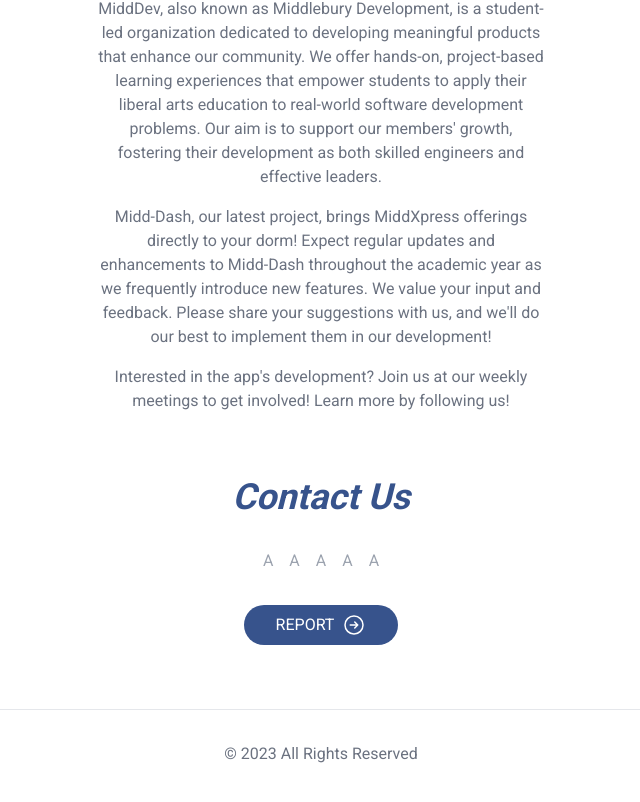
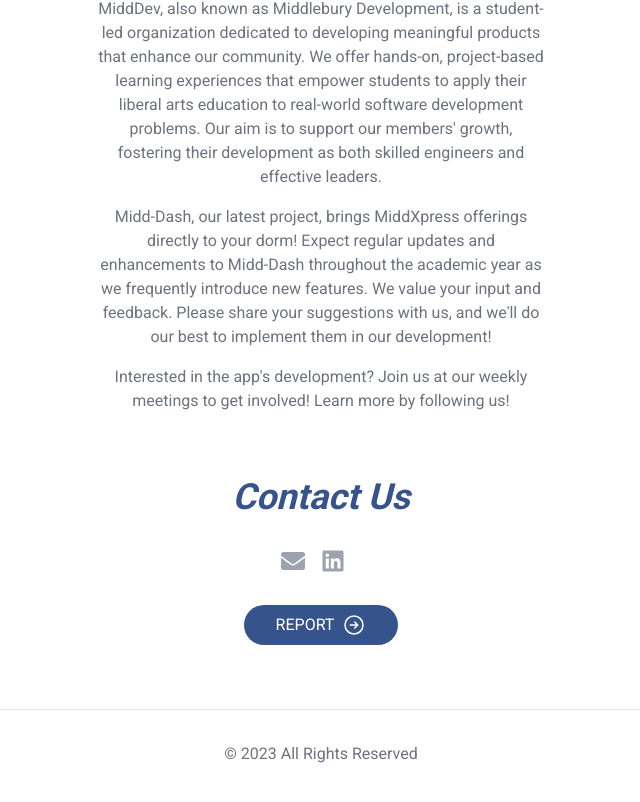
Before and after one commit to jacobzhang22/middDash-fork, a Next.js app: page / in a window 1280 px wide. Shown: the part 667-1469 px from the top of the page, without its empty margins (319-959 px from the left). Built offline with nearby package versions, Linux system fonts and the light colour scheme; no server answers; the database is empty.

Commit message:
Updated metadata and contact us icons on homepage

```diff
--- a/package.json
+++ b/package.json
@@ -30,6 +30,7 @@
     "react": "^18",
     "react-dom": "^18",
     "react-hot-toast": "^2.4.1",
+    "react-icons": "^5.0.1",
     "stripe": "^14.10.0",
     "uniqid": "^5.4.0"
   },
--- a/src/app/layout.js
+++ b/src/app/layout.js
@@ -1,14 +1,14 @@
-import { Roboto } from 'next/font/google';
-import './globals.css';
-import Header from '../components/layout/Header';
-import { AppProvider } from '../components/AppContext';
+import "./globals.css";
+import { Roboto } from "next/font/google";
 import { Toaster } from "react-hot-toast";
+import { AppProvider } from "../components/AppContext";
+import Header from "../components/layout/Header";
 
-const roboto = Roboto({ subsets: ['latin'], weight: ['400', '500', '700'] });
+const roboto = Roboto({ subsets: ["latin"], weight: ["400", "500", "700"] });
 
 export const metadata = {
-  title: 'Create Next App',
-  description: 'Generated by create next app',
+  title: "MIDD-DASH",
+  description: "Have Middlebury food products delivered directly to your room!",
 };
 
 export default function RootLayout({ children }) {
--- a/src/components/layout/SocialMediaBar.js
+++ b/src/components/layout/SocialMediaBar.js
@@ -1,11 +1,5 @@
-// import { FontAwesomeIcon } from "@fortawesome/react-fontawesome";
-// import { faEnvelope, faHouse } from "@fortawesome/free-solid-svg-icons";
-// import {
-//   faLinkedinIn,
-//   faInstagram,
-//   faTiktok,
-// } from "@fortawesome/free-brands-svg-icons";
-import SectionHeaders from './SectionHeaders';
+import { FaEnvelope, FaLinkedin } from "react-icons/fa";
+import SectionHeaders from "./SectionHeaders";
 
 export default function Header() {
   return (
@@ -15,63 +9,22 @@
         <ul className="flex list-none p-0 justify-center">
           <li className="mr-4">
             <a
-              href="mailto:jyzhang@middlebury.edu"
+              href="mailto:midddev@middlebury.edu"
               target="_blank"
               rel="noopener noreferrer"
               className="text-gray-400 hover:text-gray-800"
             >
-              A
-              {/* <FontAwesomeIcon icon={faEnvelope} className="social-icon-size" /> */}
+              <FaEnvelope size="1.5em" />
             </a>
           </li>
           <li className="mr-4">
             <a
-              href="https://www.linkedin.com/company/middlebury-development/mycompany/"
+              href="https://www.linkedin.com/company/middlebury-development/"
               target="_blank"
               rel="noopener noreferrer"
               className="text-gray-400 hover:text-gray-800"
             >
-              A
-              {/* <FontAwesomeIcon */}
-              {/* icon={faLinkedinIn} */}
-              {/* className="social-icon-size" */}
-              {/* /> */}
-            </a>
-          </li>
-          <li className="mr-4">
-            <a
-              href="https://www.instagram.com/yourpage"
-              target="_blank"
-              rel="noopener noreferrer"
-              className="text-gray-400 hover:text-gray-800"
-            >
-              A
-              {/* <FontAwesomeIcon */}
-              {/* icon={faInstagram} */}
-              {/* className="social-icon-size" */}
-              {/* /> */}
-            </a>
-          </li>
-          <li className="mr-4">
-            <a
-              href="https://www.tiktok.com/yourpage"
-              target="_blank"
-              rel="noopener noreferrer"
-              className="text-gray-400 hover:text-gray-800"
-            >
-              A
-              {/* <FontAwesomeIcon icon={faTiktok} className="social-icon-size" /> */}
-            </a>
-          </li>
-          <li>
-            <a
-              href="https://www.yourcompanywebsite.com"
-              target="_blank"
-              rel="noopener noreferrer"
-              className="text-gray-400 hover:text-gray-800"
-            >
-              A
-              {/* <FontAwesomeIcon icon={faHouse} className="social-icon-size" /> */}
+              <FaLinkedin size="1.5em" />
             </a>
           </li>
         </ul>
```
Also changed, not shown: src/app/report/page.js (+6 -10 lines), 2 other files (tests, documents, lock files or other folders).
